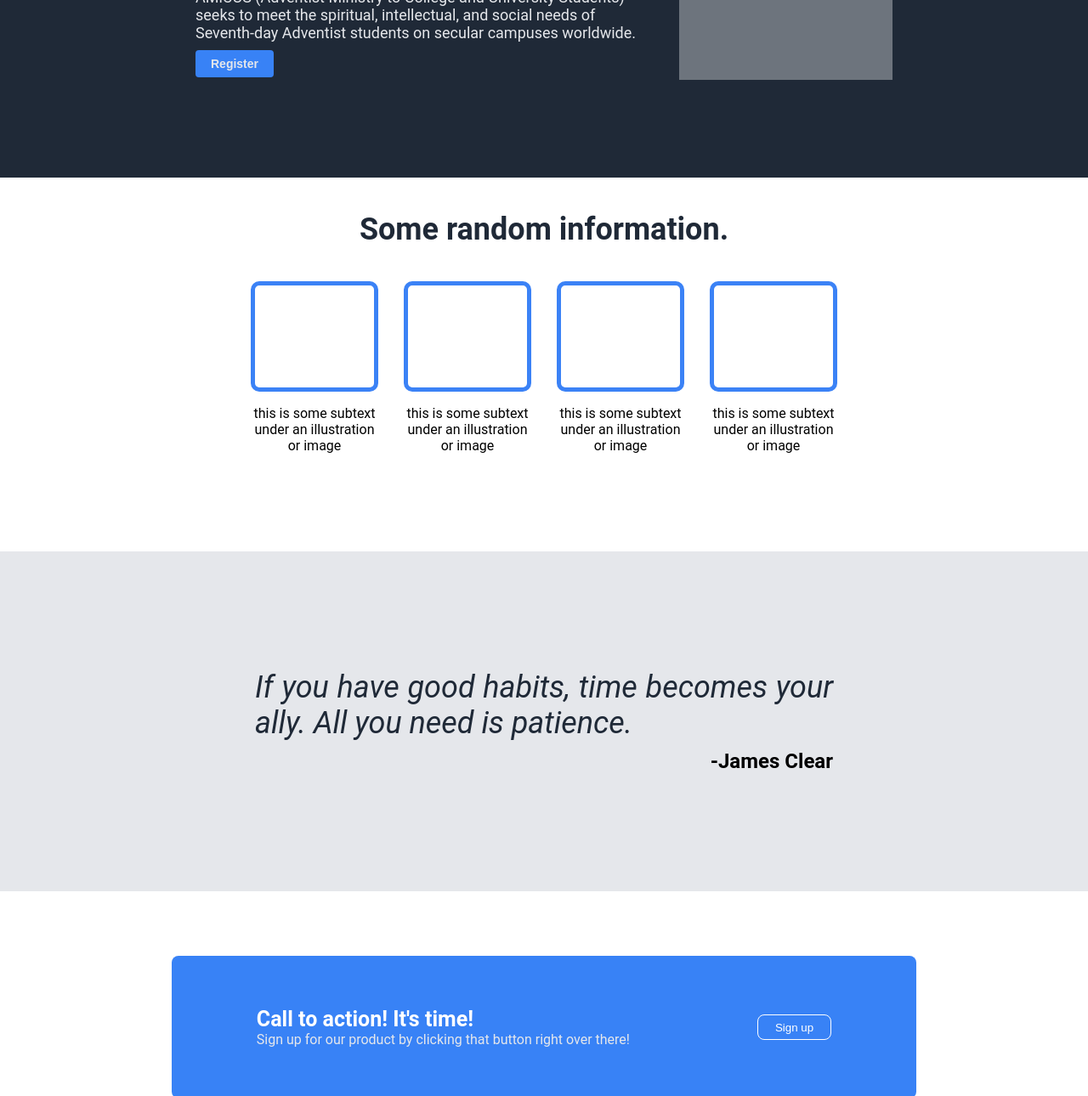
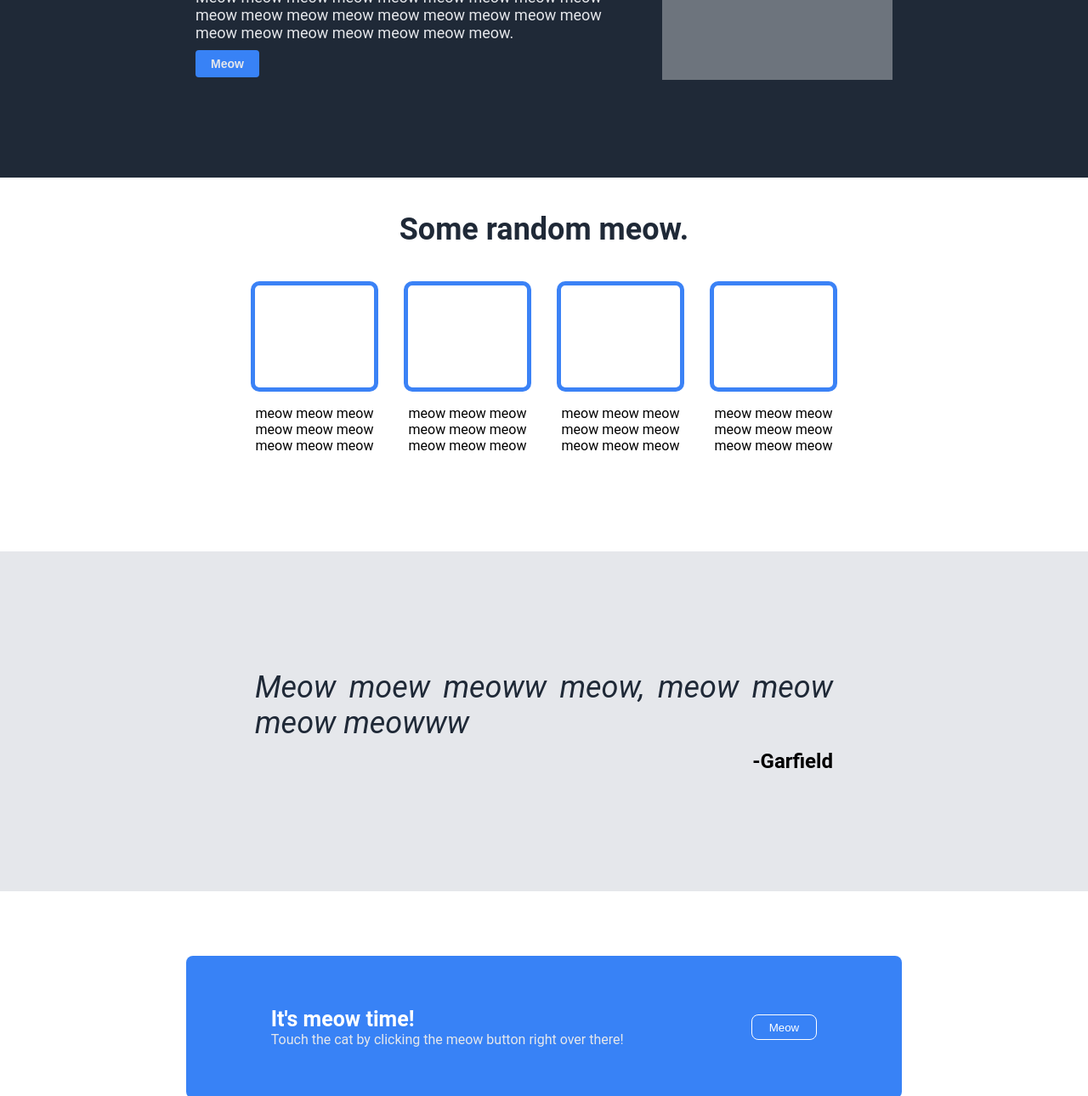
Before and after one commit to iandotjs/odin-landing-page, a plain HTML site: page index.html in a window 1280 px wide. Shown: the part 286-1576 px from the top of the page at 85% size. Drawn offline with Linux system fonts and the light colour scheme.

Commit message:
fix: changed the texts

```diff
--- a/index.html
+++ b/index.html
@@ -15,18 +15,18 @@
             <a href=""><img class="header-text" src="./images/cat.svg" alt=""></a>
         </div>
         <ul class="links">
-            <li class="left-link"><a class="anchor-tag-link" href="">Home</a></li>
-            <li class="left-link"><a class="anchor-tag-link" href="">Alumni</a></li>
-            <li class="left-link"><a class="anchor-tag-link" href="">Contact Us</a></li>
+            <li class="left-link"><a class="anchor-tag-link" href="">Meow</a></li>
+            <li class="left-link"><a class="anchor-tag-link" href="">Meow</a></li>
+            <li class="left-link"><a class="anchor-tag-link" href="">Meow</a></li>
         </ul>
     </nav>
 
     <div class="content-body">
         <div class="header-top">
             <div class="desc">
-                <h1 class="content-header">MAS-AMiCUS</h1>
-                <p>AMiCUS (Adventist Ministry to College and University Students) seeks to meet the spiritual, intellectual, and social needs of Seventh-day Adventist students on secular campuses worldwide.</p>
-                <button type="button">Register</button>
+                <h1 class="content-header">MEOWWWW</h1>
+                <p>Meow meow meow meow meow meow meow meow meow meow meow meow meow meow meow meow meow meow meow meow meow meow meow meow meow.</p>
+                <button type="button">Meow</button>
             </div>
             <div class="image">
                 <img class="image-placeholder" src="" alt="">
@@ -35,46 +35,46 @@
 
         <div class="content">
             <div class="information">
-                <h5>Some random information.</h5>
+                <h5>Some random meow.</h5>
                 <div class="content-image">
                     <div class="illustration-container">
                         <div class="illustration"></div>
-                        <p>this is some subtext under an illustration or image</p>
+                        <p>meow meow meow meow meow meow meow meow meow</p>
                     </div>
                     <div class="illustration-container">
                         <div class="illustration"></div>
-                        <p>this is some subtext under an illustration or image</p>
+                        <p>meow meow meow meow meow meow meow meow meow</p>
                     </div>
                     <div class="illustration-container">
                         <div class="illustration"></div>
-                        <p>this is some subtext under an illustration or image</p>
+                        <p>meow meow meow meow meow meow meow meow meow</p>
                     </div>
                     <div class="illustration-container">
                         <div class="illustration"></div>
-                        <p>this is some subtext under an illustration or image</p>
+                        <p>meow meow meow meow meow meow meow meow meow</p>
                     </div>
                 </div>
             </div>
 
             <blockquote cite="">
-                <span class="quote">If you have good habits, time becomes your ally. All you need is patience.</span>
-                <span class="author">-James Clear</span>
+                <span class="quote">Meow moew meoww meow, meow meow meow meowww</span>
+                <span class="author">-Garfield</span>
             </blockquote>
 
             <div class="sign-up-container">
                 <div class="sign-up">
                     <div class="sign-up-text">
-                        <span class="sign-up-header">Call to action! It's time!</span>
-                        <span class="sign-up-description">Sign up for our product by clicking that button right over there!</span>
+                        <span class="sign-up-header">It's meow time!</span>
+                        <span class="sign-up-description">Touch the cat by clicking the meow button right over there!</span>
                     </div>
-                    <button class="sign-up-button">Sign up</button>
+                    <button class="sign-up-button">Meow</button>
                 </div>
             </div>
         </div>
     </div>
 
     <footer>
-        <span>Copyright &#169; MAS AMiCUS 2022</span>
+        <span>Copyright &#169; Meow 2022</span>
     </footer>
 </body>
 </html>
--- a/style.css
+++ b/style.css
@@ -95,9 +95,6 @@ body {
     margin-bottom: 10px;
     color: #E5E7EB;
     font-size: 18px;
-}
-
-.content-button {
 }
 
 .desc > button {
```
